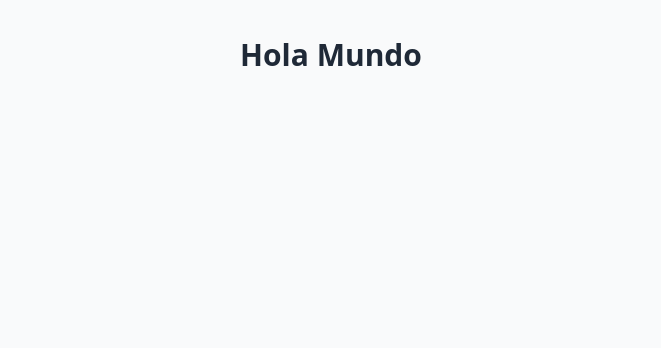
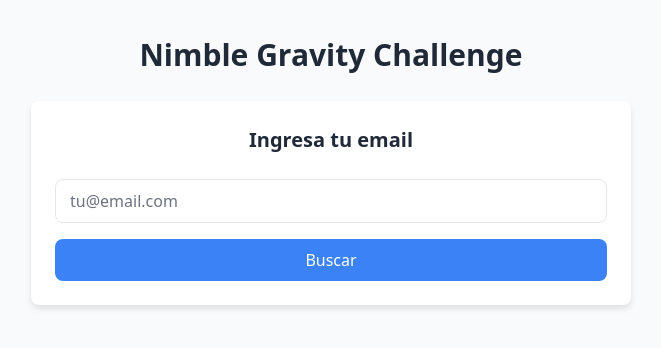
Before and after one commit to jdnarvaez0/nimble-gravity-challenge, a React (Vite) app: page / in a window 1280 px wide. Shown: the top 348 px of the page, without its empty margins (309-970 px from the left). Built offline with nearby package versions, Linux system fonts and the light colour scheme.

Commit message:
feat: agrego CandidateForm para buscar candidato por email + css

```diff
--- a/src/App.tsx
+++ b/src/App.tsx
@@ -1,11 +1,13 @@
+import CandidateForm from './features/candidate/CandidateForm';
 import './index.css';
 
 function App() {
-  return (
-    <div>
-      <h1>Hola Mundo</h1>
-    </div>
-  );
+    return (
+        <div>
+            <h1>Nimble Gravity Challenge</h1>
+            <CandidateForm />
+        </div>
+    );
 }
 
 export default App;
--- /dev/null
+++ b/src/features/candidate/CandidateForm.module.css
@@ -0,0 +1,17 @@
+.form {
+  background: var(--color-white);
+  padding: 1.5rem;
+  border-radius: var(--radius);
+  box-shadow: var(--shadow-lg);
+  display: flex;
+  flex-direction: column;
+  gap: 1rem;
+}
+
+.title {
+  font-size: 1.25rem;
+  font-weight: 600;
+  margin-bottom: 0.5rem;
+  color: var(--color-text);
+  text-align: center;
+}
--- a/src/features/candidate/CandidateForm.tsx
+++ b/src/features/candidate/CandidateForm.tsx
@@ -1,3 +1,36 @@
+import { useState } from 'react';
+import { useCandidate } from './useCandidate';
+import Input from '../../components/ui/Input';
+import Button from '../../components/ui/Button';
+import StatusMessage from '../../components/ui/StatusMessage';
+import styles from './CandidateForm.module.css';
+
 export default function CandidateForm() {
-    return <div>Candidate Form</div>;
+    const [email, setEmail] = useState('');
+    const { candidate, loading, error, searchCandidate } = useCandidate();
+
+    if (candidate) return null;
+
+    const handleSubmit = async (e: React.SyntheticEvent<HTMLFormElement>) => {
+        e.preventDefault();
+        if (!email.trim()) return;
+        await searchCandidate(email);
+    };
+
+    return (
+        <form onSubmit={handleSubmit} className={styles.form}>
+            <h2 className={styles.title}>Ingresa tu email</h2>
+            <Input
+                type="email"
+                placeholder="tu@email.com"
+                value={email}
+                onChange={(e) => setEmail(e.target.value)}
+                required
+            />
+            <Button type="submit" loading={loading}>
+                Buscar
+            </Button>
+            <StatusMessage loading={loading} error={error} />
+        </form>
+    );
 }
```
